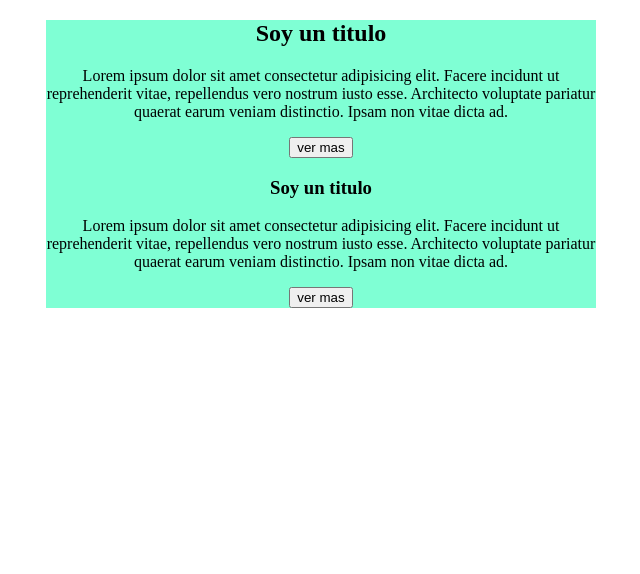
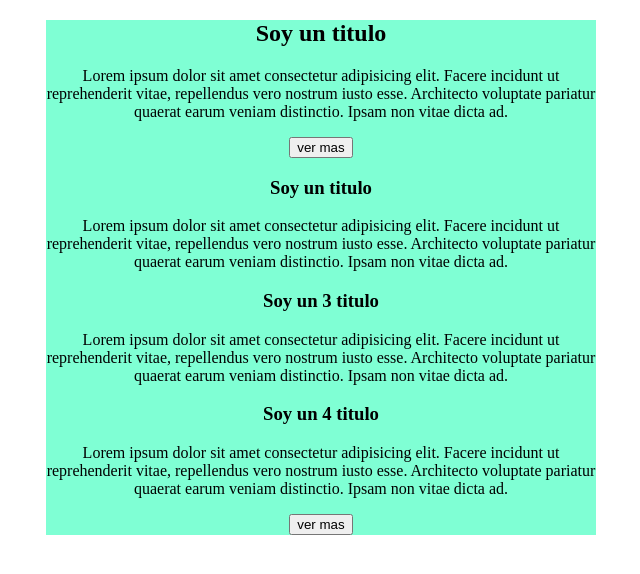
Before and after one commit to Olivertorres00/PRUEBA-GITU2, a plain HTML site: page index.html in a window 1280 px wide. Shown: the whole page, without its empty margins (319-959 px from the left). Drawn offline with Linux system fonts and the light colour scheme.

Commit message:
agregue un cuarto titulo

```diff
--- a/index.html
+++ b/index.html
@@ -16,6 +16,10 @@
             <button>ver mas</button>
             <h3>Soy un titulo</h3>
             <p>Lorem ipsum dolor sit amet consectetur adipisicing elit. Facere incidunt ut reprehenderit vitae, repellendus vero nostrum iusto esse. Architecto voluptate pariatur quaerat earum veniam distinctio. Ipsam non vitae dicta ad.</p>
+            <h3>Soy un 3 titulo</h3>
+            <p>Lorem ipsum dolor sit amet consectetur adipisicing elit. Facere incidunt ut reprehenderit vitae, repellendus vero nostrum iusto esse. Architecto voluptate pariatur quaerat earum veniam distinctio. Ipsam non vitae dicta ad.</p>
+            <h3>Soy un 4 titulo</h3>
+            <p>Lorem ipsum dolor sit amet consectetur adipisicing elit. Facere incidunt ut reprehenderit vitae, repellendus vero nostrum iusto esse. Architecto voluptate pariatur quaerat earum veniam distinctio. Ipsam non vitae dicta ad.</p>
             <button>ver mas</button>
         </div>
     </main>
```
